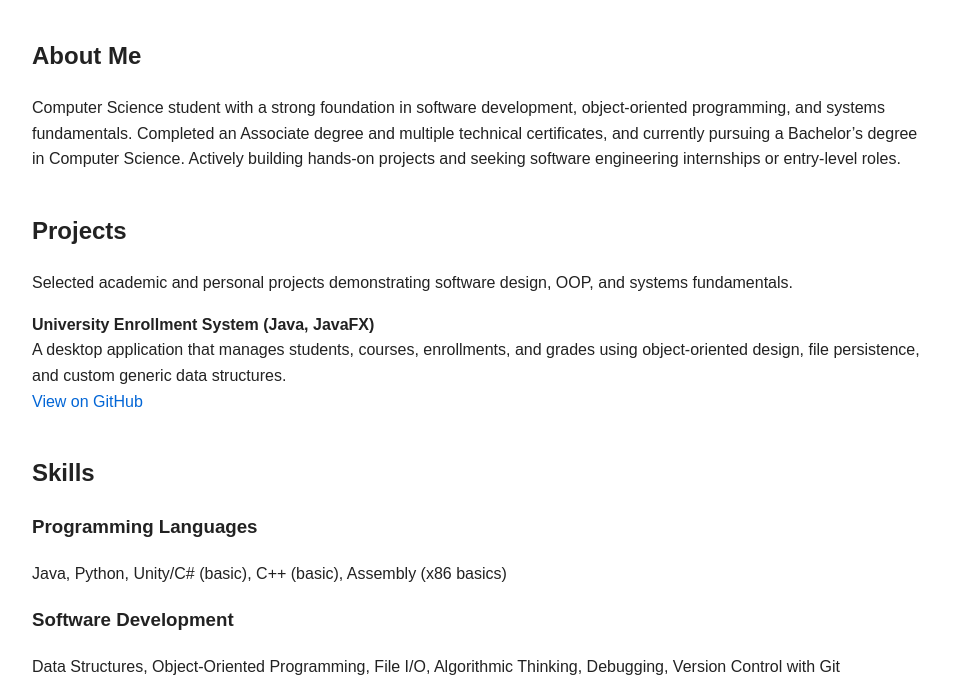
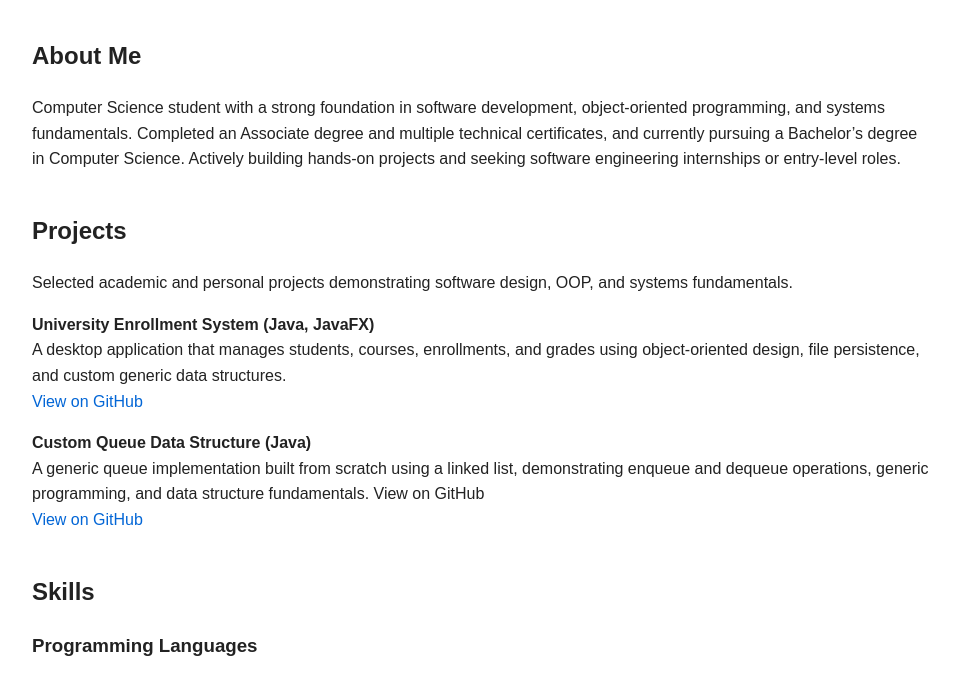
Before and after one commit to deadrym/deadrym.github.io, a plain HTML site: page index.html in a window 1280 px wide. Shown: the part 125-801 px from the top of the page, without its empty margins (158-1117 px from the left). Drawn offline with Linux system fonts and the light colour scheme.

Commit message:
Add project description for Custom Queue Data Structure
Added a paragraph describing a custom queue data structure project with a link to the GitHub repository.

```diff
--- a/index.html
+++ b/index.html
@@ -57,6 +57,16 @@
       View on GitHub
     </a>
   </p>
+  <p>
+    <strong> Custom Queue Data Structure (Java)</strong><br>
+    A generic queue implementation built from scratch using a linked list, demonstrating enqueue and dequeue operations, generic programming, and data structure fundamentals.
+    View on GitHub
+    </br>
+    <a href="https://github.com/deadrym/custom-queue-implementation-java"
+      target="_blank">
+      View on GitHub
+    </a>
+  </p>
   <h2>Skills</h2>
   <h3>Programming Languages</h3>
   <p>
```
